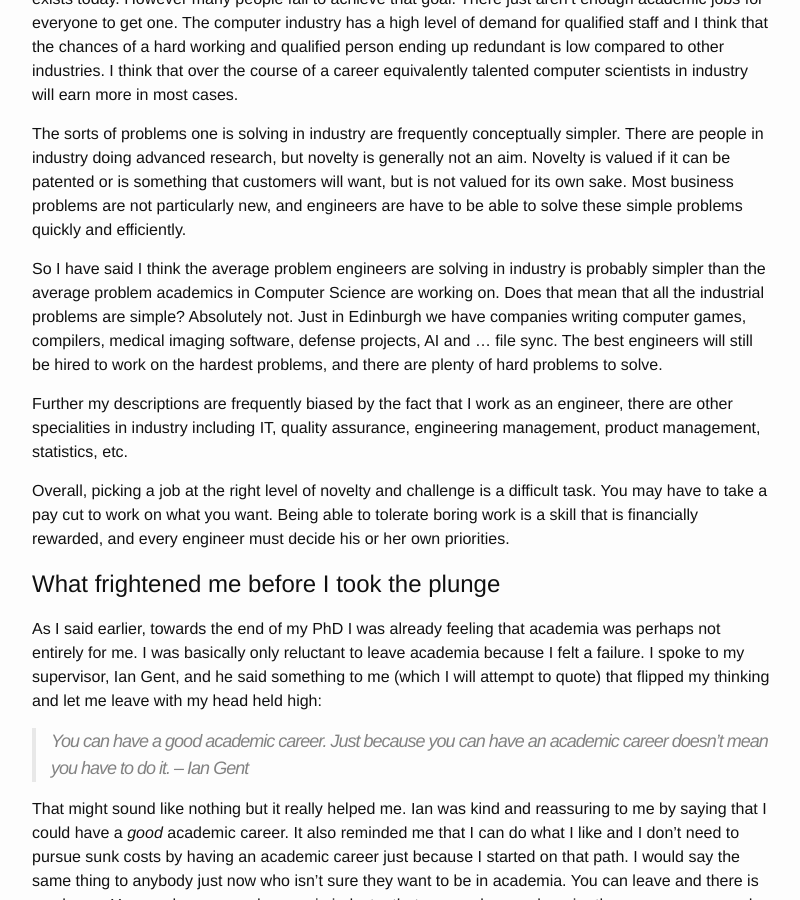
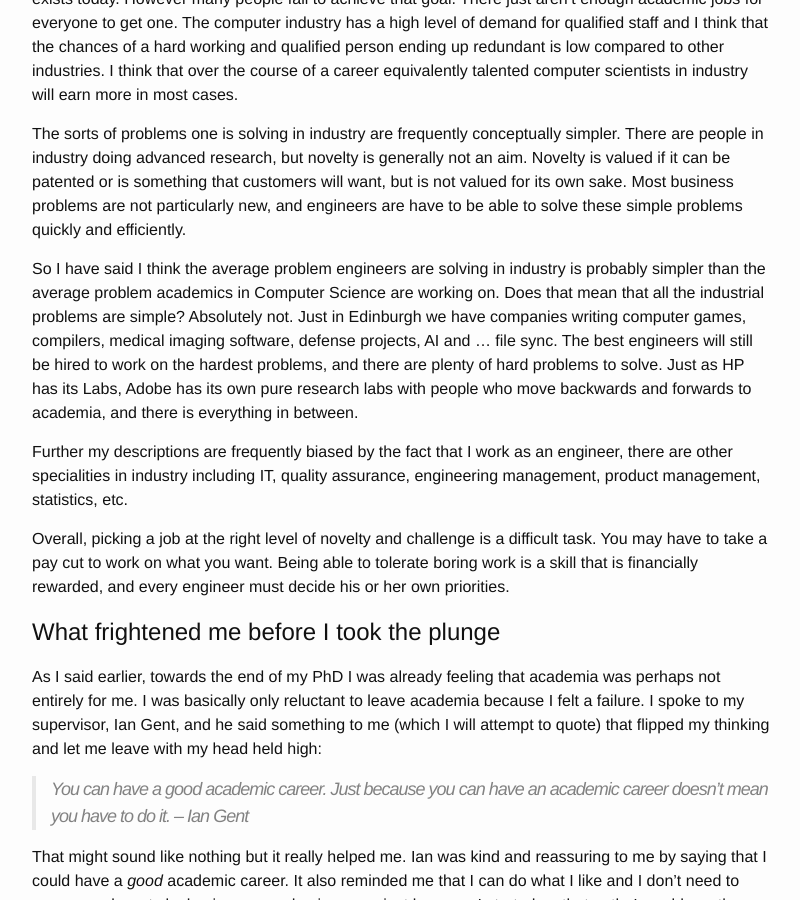
Before and after one commit to neil-ca-moore/neil-ca-moore.github.io, a Jekyll site: the page built from _posts/2015-10-04-moving-to-industry.markdown, in a window 1280 px wide and 900 px high, scrolled down 4817 px. Shown: the whole window, without its empty margins (238-1038 px from the left). Built offline with Jekyll 4.4.1, drawn with Linux system fonts in a browser that asks for light colours; comment, search, counter and statistics services are not loaded; some of the changed text lies outside the part shown.

Commit message:
Final tweak

```diff
--- a/_posts/2015-10-04-moving-to-industry.markdown
+++ b/_posts/2015-10-04-moving-to-industry.markdown
@@ -114,7 +114,7 @@ The work I have done at Adobe has not followed on from anything I have done prev
 
 From the day I started at Adobe I have been extremely happy. From day one I have been shipping code to appreciative customers and working with great colleagues who have taught me how to work efficiently and achieve a high quality standard.
 
-I was lucky enough to have an Adobe Illustrator file format plugin that I worked on from my second day at Adobe demonstrated at the [Adobe MAX](https://max.adobe.com/) keynote talk, which is where Adobe makes its yearly product announcements. From there I ended up working the strategically important file sync component of the Creative Cloud. At the next Adobe MAX conference, file sync was demonstrated, along with [Typekit Desktop sync](https://typekit.com/fonts?licenses=desktop) which I was also tangentially involved with. As well as these products I've worked on a few other things including a research project focussing on efficient file upload and download.
+I was lucky enough to have an Adobe Illustrator file format plugin that I worked on from my second day at Adobe demonstrated at the [Adobe MAX](https://max.adobe.com/) keynote talk, which is where Adobe makes its yearly product announcements. From there I ended up working the strategically important file sync component of the Creative Cloud. At the next Adobe MAX conference, file sync was demonstrated, along with [Typekit Desktop sync](https://typekit.com/fonts?licenses=desktop) which I was also centrally involved in. As well as these products I've worked on a few other things including a research project focussing on efficient file upload and download.
 
 I have also been lucky enough to give talks at two internal conferences and ship countless versions of our software to literally millions of machines (/usually/ without incident). I have volunteered to go to the USA so many times that I've lost count and seen great places like San Francisco, Los Angeles and Seattle in the process.
 
@@ -181,7 +181,7 @@ I must mention that industry has been more financially lucrative for me. I think
 
 The sorts of problems one is solving in industry are frequently conceptually simpler. There are people in industry doing advanced research, but novelty is generally not an aim. Novelty is valued if it can be patented or is something that customers will want, but is not valued for its own sake. Most business problems are not particularly new, and engineers are have to be able to solve these simple problems quickly and efficiently.
 
-So I have said I think the average problem engineers are solving in industry is probably simpler than the average problem academics in Computer Science are working on. Does that mean that all the industrial problems are simple? Absolutely not. Just in Edinburgh we have companies writing computer games, compilers, medical imaging software, defense projects, AI and ... file sync. The best engineers will still be hired to work on the hardest problems, and there are plenty of hard problems to solve.
+So I have said I think the average problem engineers are solving in industry is probably simpler than the average problem academics in Computer Science are working on. Does that mean that all the industrial problems are simple? Absolutely not. Just in Edinburgh we have companies writing computer games, compilers, medical imaging software, defense projects, AI and ... file sync. The best engineers will still be hired to work on the hardest problems, and there are plenty of hard problems to solve. Just as HP has its Labs, Adobe has its own pure research labs with people who move backwards and forwards to academia, and there is everything in between.
 
 Further my descriptions are frequently biased by the fact that I work as an engineer, there are other specialities in industry including IT, quality assurance, engineering management, product management, statistics, etc.
 
```
